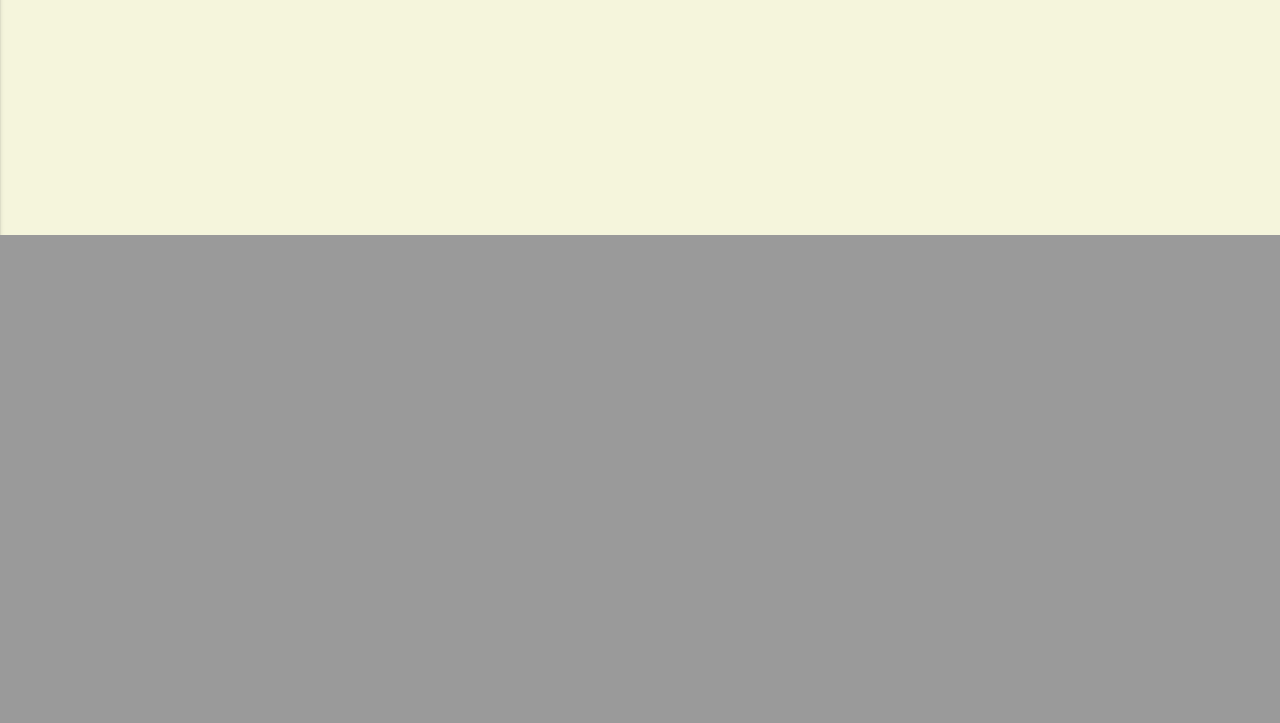
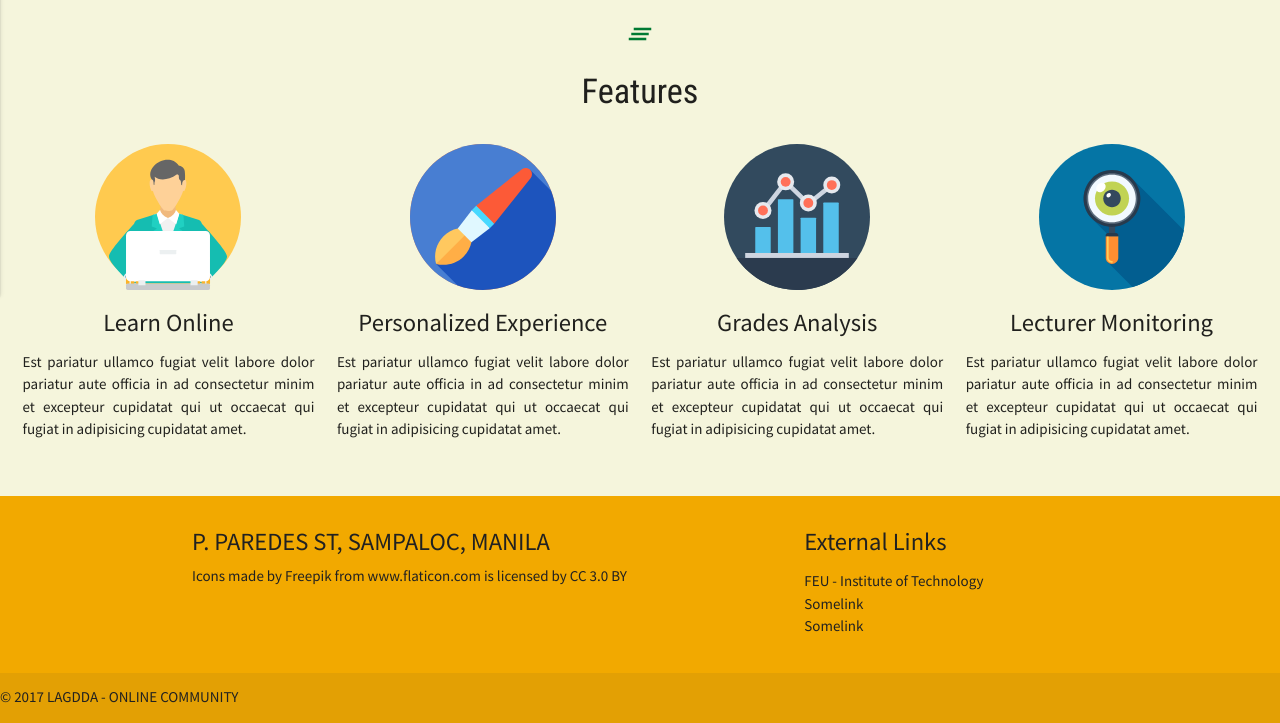
Before and after one commit to aeganaden/E-Rev-Learning-And-Information-Management-System, a CodeIgniter app: page /database/ in a window 1280 px wide. Shown: the part 565-1288 px from the top of the page. Before the commit the page ends 800 px from the top, so only its background shows below. Run offline with CodeIgniter, Linux system fonts and the light colour scheme; some libraries are stand-ins or nearby versions; some web fonts are replaced.

Commit message:
Commit - Ganaden

```diff
--- a/application/views/welcome.php
+++ b/application/views/welcome.php
@@ -1,6 +1,9 @@
 <?php $this->load->view('includes/navbar'); ?>
 
+<!-- Include in footer
 
+<div>Icons made by <a href="https://www.flaticon.com/authors/popcorns-arts" title="Icon Pond">Icon Pond</a> from <a href="https://www.flaticon.com/" title="Flaticon">www.flaticon.com</a> is licensed by <a href="http://creativecommons.org/licenses/by/3.0/" title="Creative Commons BY 3.0" target="_blank">CC 3.0 BY</a></div>
+-->
 <!--======================================
 =            Banner Slideshow            =
 =======================================-->
@@ -9,15 +12,15 @@
 		<ul class="slides">
 			<li>
 				<!-- <img src="https://lorempixel.com/580/250/nature/1"> -->
-				<img src="<?=base_url()?>assets/img/slides/slide-1.jpeg" >
+				<img src="<?=base_url()?>assets/img/slides/slide-5.jpg" style="filter: blur(2px);">
 				<div  class="caption left-align">
-					<h3>Sharpen your skills</h3>
+					<h3 >Sharpen your skills</h3>
 					<h5 class="light grey-text text-lighten-3">Lorem ipsum dolor sit amet, consectetur adipiscing elit.</h5>
 				</div>
 			</li>
 			<li>
-				<img src="<?=base_url()?>assets/img/slides/slide-2.jpeg" >
-								<!-- <img src="https://lorempixel.com/580/250/nature/2"> -->
+				<img src="<?=base_url()?>assets/img/slides/slide-2.jpeg" style="filter: blur(2px);">
+				<!-- <img src="https://lorempixel.com/580/250/nature/2"> -->
 				<!-- <img src="<?=base_url()?>assets/img/2.png" >  -->
 				<div class="caption left-align">
 					<h3>Achieve your Goal</h3>
@@ -25,23 +28,18 @@
 				</div>
 			</li>
 			<li>
-				<img src="<?=base_url()?>assets/img/slides/slide-3.jpeg" >
-								<!-- <img src="<?=base_url()?>assets/img/3.png" >  -->
-				<div class="caption left-align">
-					<h3>Right Aligned Caption</h3>
-					<h5 class="light grey-text text-lighten-3">Here's our small slogan.</h5>
-				</div>
+				<img src="<?=base_url()?>assets/img/slides/slide-3.jpg" >
+				<!-- <img src="<?=base_url()?>assets/img/3.png" >  -->
+
 			</li>
 			<li>
-				<img src="<?=base_url()?>assets/img/slides/slide-4.jpeg" >
-								<!-- <img src="<?=base_url()?>assets/img/4.png" > -->
-				<div class="caption left-align">
-					<h3>This is our big Tagline!</h3>
-					<h5 class="light grey-text text-lighten-3">Here's our small slogan.</h5>
-				</div>
+				<img src="<?=base_url()?>assets/img/slides/slide-4.jpg" >
+				<!-- <img src="<?=base_url()?>assets/img/4.png" > -->
+
 			</li>
 		</ul>
 	</div>
+
 </div>
 
 <!--====  End of Banner Slideshow  ====-->
@@ -53,7 +51,48 @@
 
 <div class="row">
 	<div class="row">
-
+		<center><i class="material-icons small color-primary-green">clear_all</i></center>
+		<h4 class="center a-roboto-cond">Features</h4>
+	</div>
+	<div class="row">
+		<div class="col s12">
+			<div class="col s3">
+				<center>
+					<img src="<?=base_url()?>assets/img/icons/learning.svg" class="a-icons-landing" alt="">
+					<h5 class="a-icons-header center">Learn Online</h5>
+				</center>
+				<p class="a-icons-description">
+					Est pariatur ullamco fugiat velit labore dolor pariatur aute officia in ad consectetur minim et excepteur cupidatat qui ut occaecat qui fugiat in adipisicing cupidatat amet.
+				</p>
+			</div>
+			<div class="col s3">
+				<center>
+					<img src="<?=base_url()?>assets/img/icons/personalized.svg" class="a-icons-landing" alt="">
+					<h5 class="a-icons-header center">Personalized Experience</h5>
+				</center>
+				<p class="a-icons-description">
+					Est pariatur ullamco fugiat velit labore dolor pariatur aute officia in ad consectetur minim et excepteur cupidatat qui ut occaecat qui fugiat in adipisicing cupidatat amet.
+				</p>
+			</div>
+			<div class="col s3">
+				<center>
+					<img src="<?=base_url()?>assets/img/icons/analytics.svg" class="a-icons-landing" alt="">
+					<h5 class="a-icons-header center">Grades Analysis</h5>
+				</center>
+				<p class="a-icons-description">
+					Est pariatur ullamco fugiat velit labore dolor pariatur aute officia in ad consectetur minim et excepteur cupidatat qui ut occaecat qui fugiat in adipisicing cupidatat amet.
+				</p>
+			</div>
+			<div class="col s3">
+				<center>
+					<img src="<?=base_url()?>assets/img/icons/monitor.svg" class="a-icons-landing" alt="">
+					<h5 class="a-icons-header center">Lecturer Monitoring</h5>
+				</center>
+				<p class="a-icons-description">
+					Est pariatur ullamco fugiat velit labore dolor pariatur aute officia in ad consectetur minim et excepteur cupidatat qui ut occaecat qui fugiat in adipisicing cupidatat amet.
+				</p>
+			</div>
+		</div>
 	</div>
 </div>
 
@@ -105,3 +144,45 @@
 
 
 <!--====  End of Modal Login  ====-->
+
+
+
+
+
+<!--============================
+=            FOOTER            =
+=============================-->
+
+
+<footer class="page-footer bg-primary-yellow color-black">
+	<div class="container">
+		<div class="row">
+			<div class="col l6 s12">
+				<h5 class="">P. PAREDES ST, SAMPALOC, MANILA</h5>
+				<div >Icons made by
+					<a class="color-black a-Footer_Credits" href="http://www.freepik.com" title="Freepik">Freepik</a>
+					from
+					<a class="color-black a-Footer_Credits" href="https://www.flaticon.com/" title="Flaticon">www.flaticon.com</a>
+					is licensed by
+					<a class="color-black a-Footer_Credits" href="http://creativecommons.org/licenses/by/3.0/" title="Creative Commons BY 3.0" target="_blank">CC 3.0 BY</a>
+				</div>
+			</div>
+			<div class="col l4 offset-l2 s12">
+				<h5 class="">External Links</h5>
+				<ul>
+					<li><a class="color-black" href="#!">FEU - Institute of Technology</a></li>
+					<li><a class="color-black" href="#!">Somelink</a></li>
+					<li><a class="color-black" href="#!">Somelink</a></li>
+				</ul>
+			</div>
+		</div>
+	</div>
+	<div class="footer-copyright">
+		<div class="color-black">
+			© 2017 LAGDDA - ONLINE COMMUNITY
+		</div>
+	</div>
+</footer>
+
+
+<!--====  End of FOOTER  ====-->
--- a/assets/css/primary.css
+++ b/assets/css/primary.css
@@ -3,9 +3,11 @@
 =============================*/
 
 @import url('https://fonts.googleapis.com/css?family=Muli|PT+Sans+Narrow|Source+Sans+Pro');
+@import url('https://fonts.googleapis.com/css?family=Roboto+Condensed');
 /*font-family: 'Source Sans Pro', sans-serif;
 font-family: 'Muli', sans-serif;
-font-family: 'PT Sans Narrow', sans-serif;*/
+font-family: 'PT Sans Narrow', sans-serif;
+font-family: 'Roboto Condensed', sans-serif;*/
 
 
 /*=====  End of FONTS  ======*/
@@ -21,12 +23,23 @@ a{
 	text-decoration: none !important;
 }
 
+/*=================================
+=            FONTS CSS            =
+=================================*/
+
+.a-roboto-cond{
+	font-family: 'Roboto Condensed', sans-serif;
+}
+
+/*=====  End of FONTS CSS  ======*/
+
 
 /*==============================
 =            COLORS            =
 ==============================*/
 
 /*Text Colors*/
+.color-black {color: #212121  !important; border-color: #212121;} /* Black */
 .color-white {color: #F5F5DC !important; border-color: #F5F5DC;} /* White */
 .color-primary-yellow {	color: #F2A900 !important; border-color: #F2A900;} /*Yellow*/
 .color-primary-green{	color: #007A33 !important; border-color: #007A33;} /*Green*/
@@ -37,6 +50,7 @@ a{
 .bg-primary-yellow {	background-color: #F2A900 !important; } /*Yellow*/
 .bg-primary-green{	background-color: #007A33 !important;} /*Green*/
 .bg-color-white {background-color: #F5F5DC !important;} /* White */
+.bg-color-black {background-color: #212121  !important;} /* Black */
 /*=====  End of COLORS  ======*/
 
 
@@ -49,3 +63,22 @@ a{
 .a-nav-elements > li > a{
 	font-size: 2vh;
 }
+
+
+
+/*========================================
+=            Landing Page Css            =
+========================================*/
+
+.a-icons-landing{
+	width: 50%;
+}
+.a-icons-header{
+
+}
+
+.a-icons-description{
+	text-align: justify;
+}
+
+/*=====  End of Landing Page Css  ======*/
```
Also changed, not shown: assets/img/icons/analytics.svg (added), assets/img/icons/learning.svg (added), assets/img/icons/monitor.svg (added), assets/img/icons/personalized.svg (added), assets/img/slides/slide-5.jpg (added).
